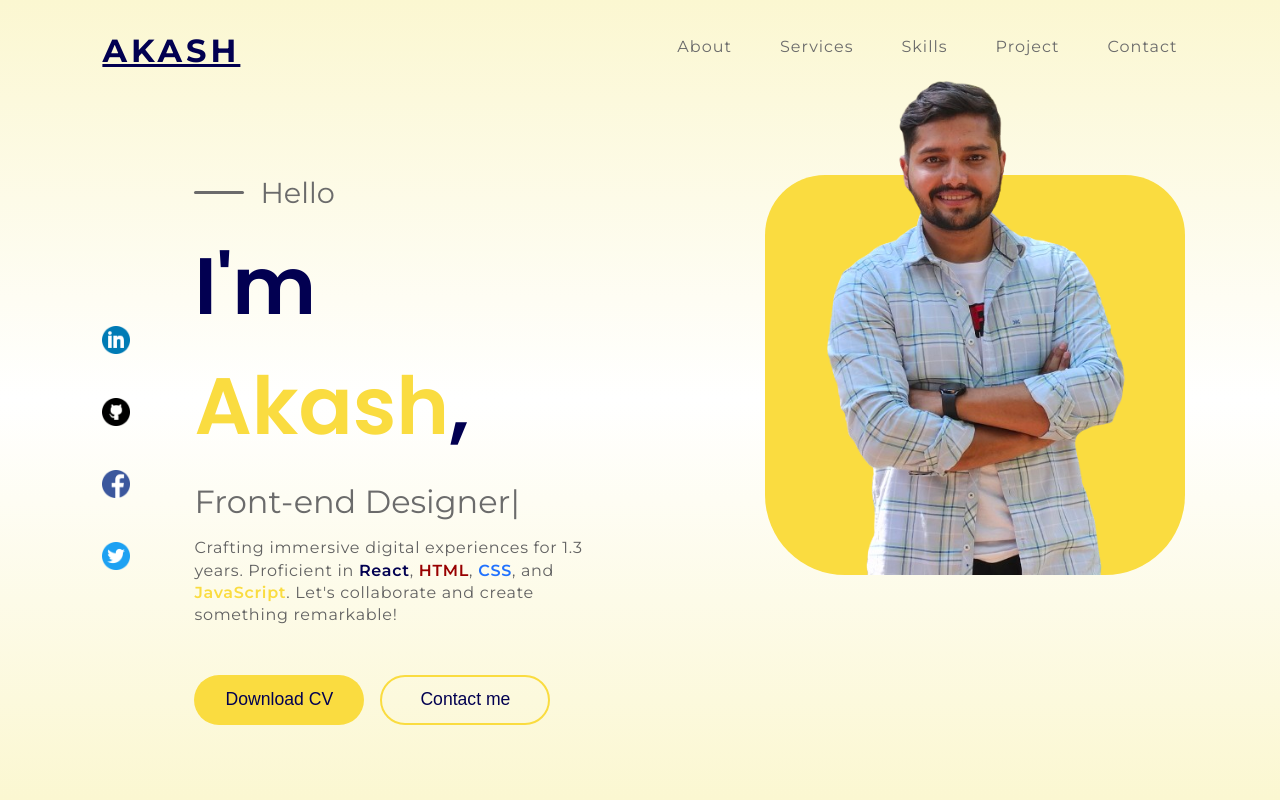
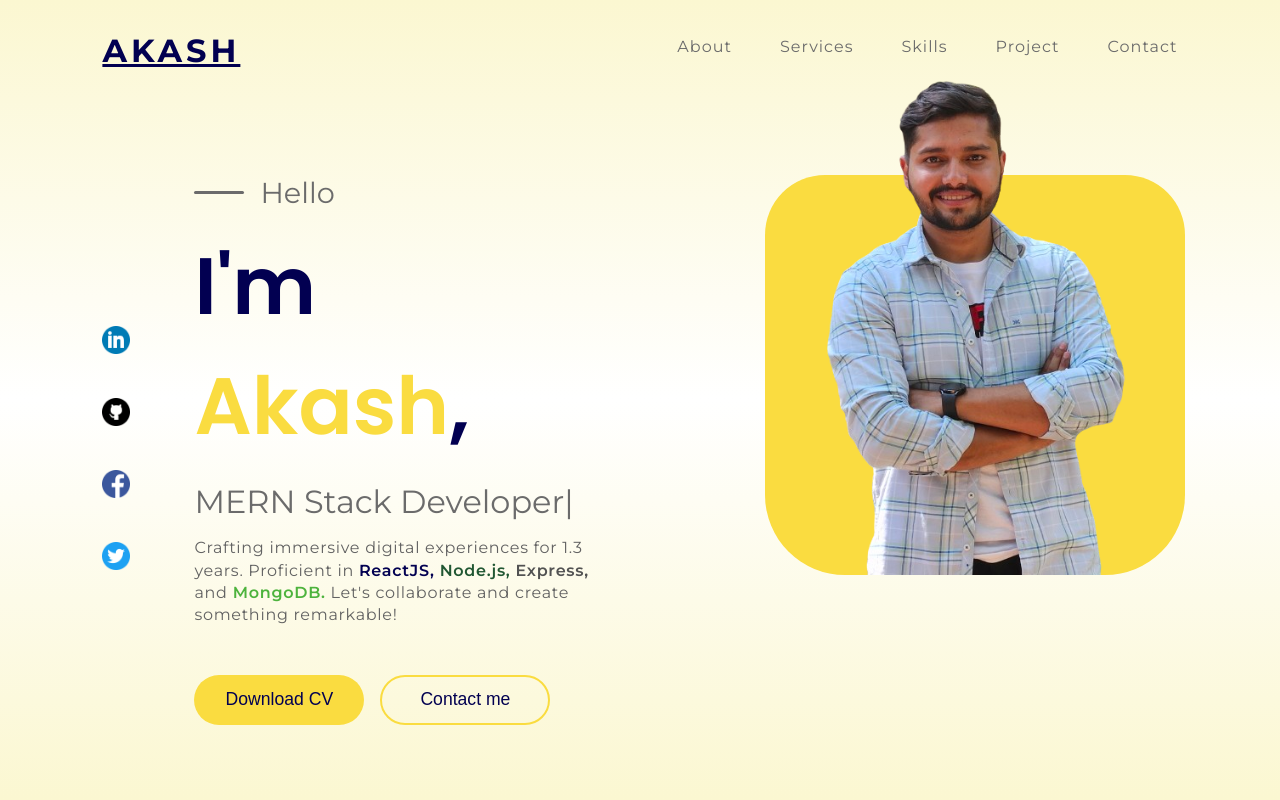
Before and after one commit to akashpatil8/personal-portfolio, a React (Vite) app: page / in a window 1280 px wide. Shown: the top 800 px of the page. Built offline with nearby package versions, Linux system fonts and the light colour scheme.

Commit message:
update with latest details

```diff
--- a/src/components/hero/Hero.jsx
+++ b/src/components/hero/Hero.jsx
@@ -66,9 +66,9 @@ export default function Hero() {
               <TypeAnimation
                 sequence={[
                   // Same substring at the start will only be typed out once, initially
-                  "Front-end Developer",
+                  "MERN Stack Developer",
                   1000, // wait 1s before replacing "Mice" with "Hamsters"
-                  "Front-end Designer",
+                  "Web Designer",
                   1000,
                 ]}
                 wrapper="span"
@@ -86,10 +86,10 @@ export default function Hero() {
               viewport={{ once: true }}
             >
               Crafting immersive digital experiences for {experience} years.
-              Proficient in <span className="react">React</span>,{" "}
-              <span className="html"> HTML</span>,
-              <span className="css"> CSS</span>, and
-              <span className="js"> JavaScript</span>. Let&apos;s collaborate
+              Proficient in <span className="react">ReactJS,</span>
+              <span className="node"> Node.js,</span>
+              <span className="express"> Express,</span> and
+              <span className="mongo"> MongoDB.</span> Let&apos;s collaborate
               and create something remarkable!
             </motion.p>
 
--- a/src/components/hero/hero.scss
+++ b/src/components/hero/hero.scss
@@ -56,16 +56,16 @@
             color: #020051;
             font-weight: 600;
           }
-          .html {
-            color: #980000;
+          .node {
+            color: #215732;
             font-weight: 600;
           }
-          .css {
-            color: #2172fe;
+          .express {
+            color: #525252;
             font-weight: 600;
           }
-          .js {
-            color: #fadc40;
+          .mongo {
+            color: #4db33d;
             font-weight: 600;
           }
         }
```
